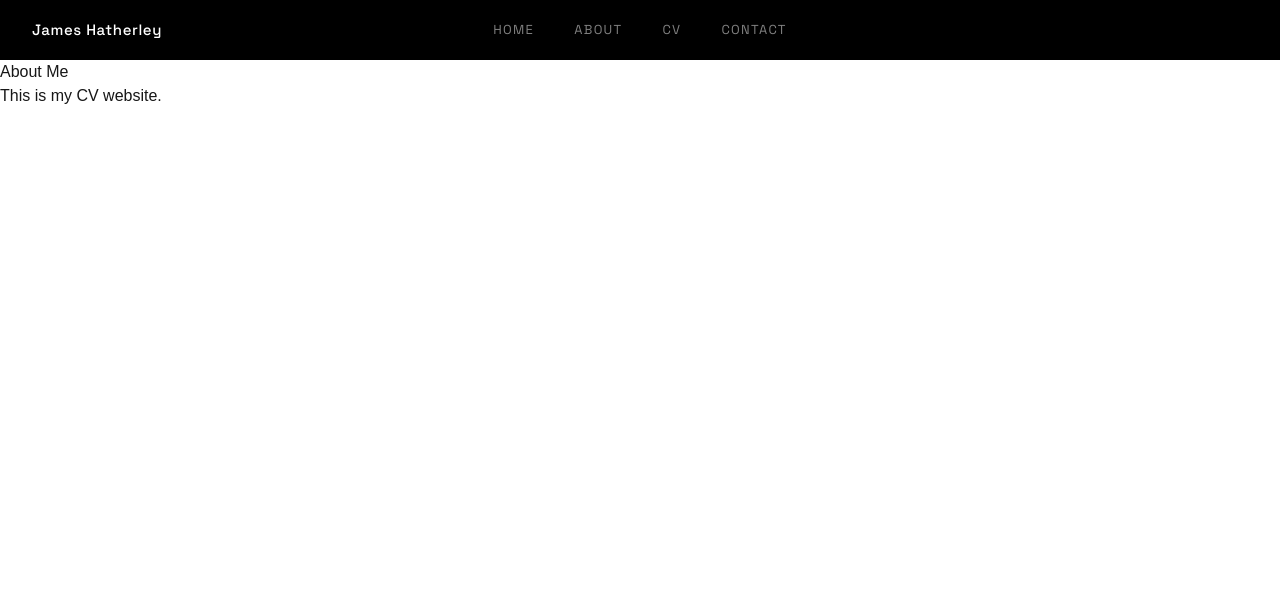
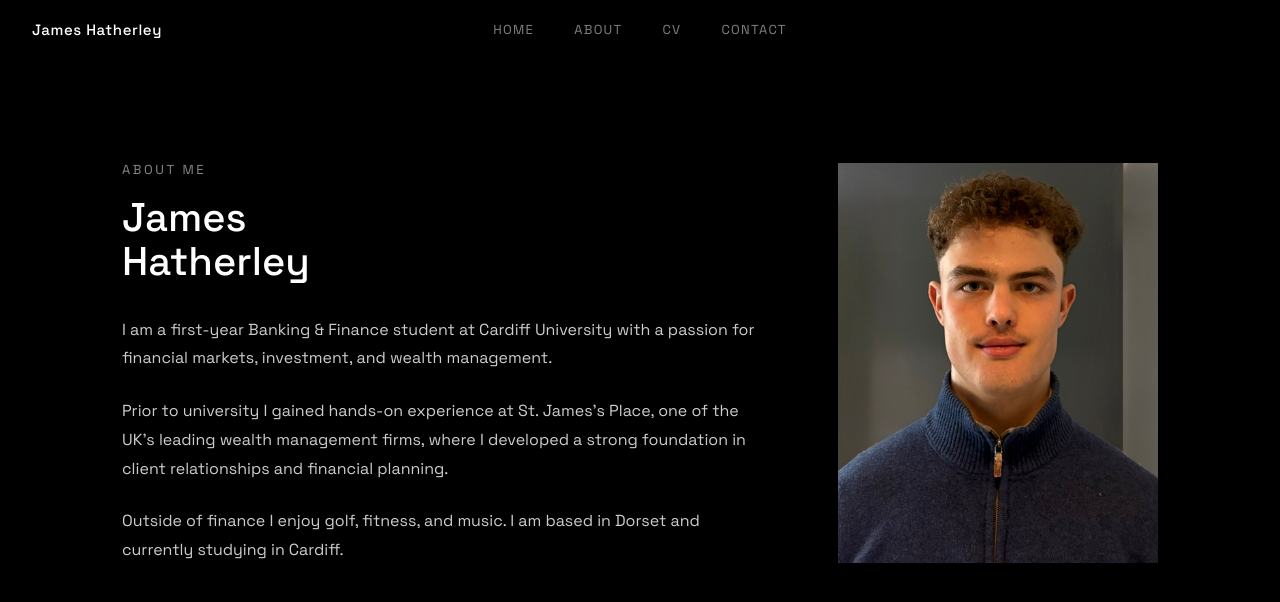
Before and after one commit to jameshatherley/my-website, a Next.js app: page /about in a window 1280 px wide. Shown: the top 602 px of the page. Built offline with nearby package versions, Linux system fonts and the light colour scheme.

Commit message:
Move photo to About page, add highlights to Home

```diff
--- a/app/about/page.tsx
+++ b/app/about/page.tsx
@@ -1,11 +1,61 @@
 import Navbar from "../components/Navbar";
+import Image from "next/image";
 
 export default function About() {
   return (
-    <main>
+    <div style={{ background: "#000", minHeight: "100vh", fontFamily: "Space Grotesk, sans-serif" }}>
+      <style>{`
+        @import url('https://fonts.googleapis.com/css2?family=Space+Grotesk:wght@300;400;500&display=swap');
+      `}</style>
+
       <Navbar />
-      <h1>About Me</h1>
-      <p>This is my CV website.</p>
-    </main>
+
+      <main style={{
+        maxWidth: "1100px",
+        margin: "0 auto",
+        padding: "100px 2rem",
+        display: "flex",
+        alignItems: "center",
+        justifyContent: "space-between",
+        gap: "4rem",
+      }}>
+
+        {/* Left Side - Text */}
+        <div style={{ flex: 1 }}>
+          <p style={{ color: "#888", fontSize: "13px", letterSpacing: "0.2em", textTransform: "uppercase", marginBottom: "1rem" }}>
+            About Me
+          </p>
+
+          <h1 style={{ color: "#fff", fontSize: "2.5rem", fontWeight: 500, lineHeight: 1.1, marginBottom: "2rem" }}>
+            James<br />Hatherley
+          </h1>
+
+          <p style={{ color: "#ccc", fontSize: "16px", lineHeight: 1.8, marginBottom: "1.5rem" }}>
+            I am a first-year Banking & Finance student at Cardiff University with a passion for financial markets, investment, and wealth management.
+          </p>
+
+          <p style={{ color: "#ccc", fontSize: "16px", lineHeight: 1.8, marginBottom: "1.5rem" }}>
+            Prior to university I gained hands-on experience at St. James's Place, one of the UK's leading wealth management firms, where I developed a strong foundation in client relationships and financial planning.
+          </p>
+
+          <p style={{ color: "#ccc", fontSize: "16px", lineHeight: 1.8 }}>
+            Outside of finance I enjoy golf, fitness, and music. I am based in Dorset and currently studying in Cardiff.
+          </p>
+        </div>
+
+        {/* Right Side - Photo */}
+        <div style={{ flexShrink: 0, width: "320px", height: "400px", position: "relative", overflow: "hidden" }}>
+          <Image
+            src="/profile.jpg"
+            alt="James Hatherley"
+            fill
+            sizes="320px"
+            style={{ objectFit: "cover", objectPosition: "center top" }}
+            priority
+          />
+        </div>
+
+      </main>
+    </div>
   );
 }
--- a/app/page.tsx
+++ b/app/page.tsx
@@ -1,5 +1,4 @@
 import Navbar from "./components/Navbar";
-import Image from "next/image";
 import Link from "next/link";
 
 export default function Home() {
@@ -29,6 +28,29 @@ export default function Home() {
           text-transform: uppercase;
         }
         .btn-cv:hover { opacity: 0.8; }
+        .highlight-grid {
+          display: grid;
+          grid-template-columns: 1fr 1fr;
+          gap: 1rem;
+          margin-top: 3rem;
+          max-width: 480px;
+        }
+        .highlight-item {
+          border: 1px solid #222;
+          padding: 1.25rem;
+        }
+        .highlight-label {
+          color: #888;
+          font-size: 11px;
+          letter-spacing: 0.15em;
+          text-transform: uppercase;
+          margin-bottom: 0.4rem;
+        }
+        .highlight-value {
+          color: #fff;
+          font-size: 14px;
+          font-weight: 500;
+        }
       `}</style>
 
       <Navbar />
@@ -37,12 +59,7 @@ export default function Home() {
         maxWidth: "1100px",
         margin: "0 auto",
         padding: "100px 2rem",
-        display: "flex",
-        alignItems: "center",
-        justifyContent: "space-between",
-        gap: "4rem",
       }}>
-        <div style={{ flex: 1 }}>
         <p style={{ color: "#888", fontSize: "13px", letterSpacing: "0.2em", textTransform: "uppercase", marginBottom: "1rem" }}>
           Welcome
         </p>
@@ -55,6 +72,7 @@ export default function Home() {
         <p style={{ color: "#ccc", fontSize: "16px", lineHeight: 1.8, maxWidth: "480px", marginBottom: "2.5rem" }}>
           Ambitious finance student with experience in wealth management and a passion for markets.
         </p>
+
         <div style={{ display: "flex", gap: "1rem" }}>
           <a href="https://www.linkedin.com/in/james-hatherley-7493aa2ba/" target="_blank" rel="noopener noreferrer" className="btn-linkedin">
             LinkedIn
@@ -63,17 +81,24 @@ export default function Home() {
             View My CV
           </Link>
         </div>
+
+        <div className="highlight-grid">
+          <div className="highlight-item">
+            <p className="highlight-label">Education</p>
+            <p className="highlight-value">Cardiff University</p>
           </div>
-
-        <div style={{ flexShrink: 0, width: "320px", height: "400px", position: "relative", overflow: "hidden" }}>
-          <Image
-            src="/profile.jpg"
-            alt="James Hatherley"
-            fill
-            sizes="320px"
-            style={{ objectFit: "cover", objectPosition: "center top" }}
-            priority
-          />
+          <div className="highlight-item">
+            <p className="highlight-label">Experience</p>
+            <p className="highlight-value">St. James's Place</p>
+          </div>
+          <div className="highlight-item">
+            <p className="highlight-label">Degree</p>
+            <p className="highlight-value">BSc Banking & Finance</p>
+          </div>
+          <div className="highlight-item">
+            <p className="highlight-label">Award</p>
+            <p className="highlight-value">Academic Scholarship</p>
+          </div>
         </div>
       </main>
     </div>
```
Lines whose indentation alone changed are shown as unchanged.
